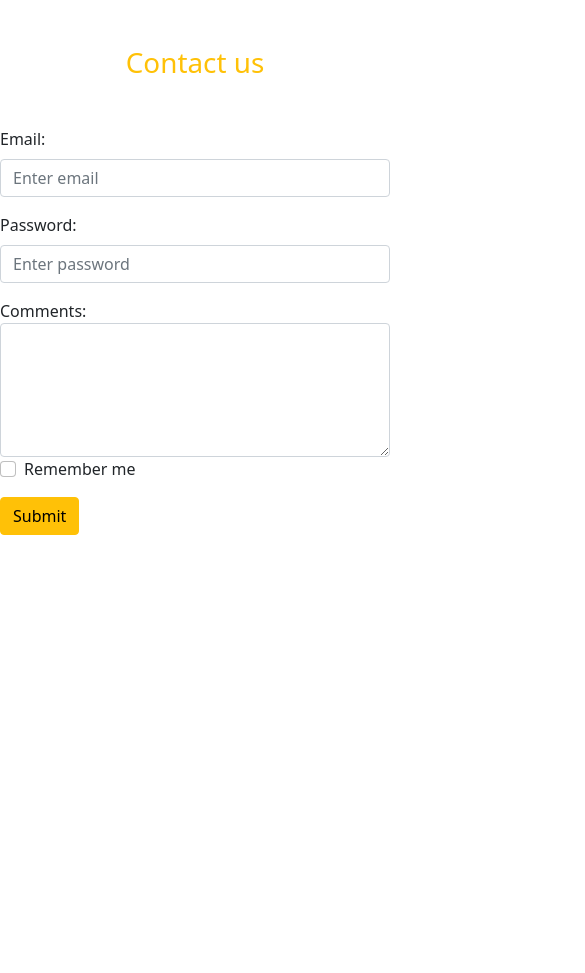
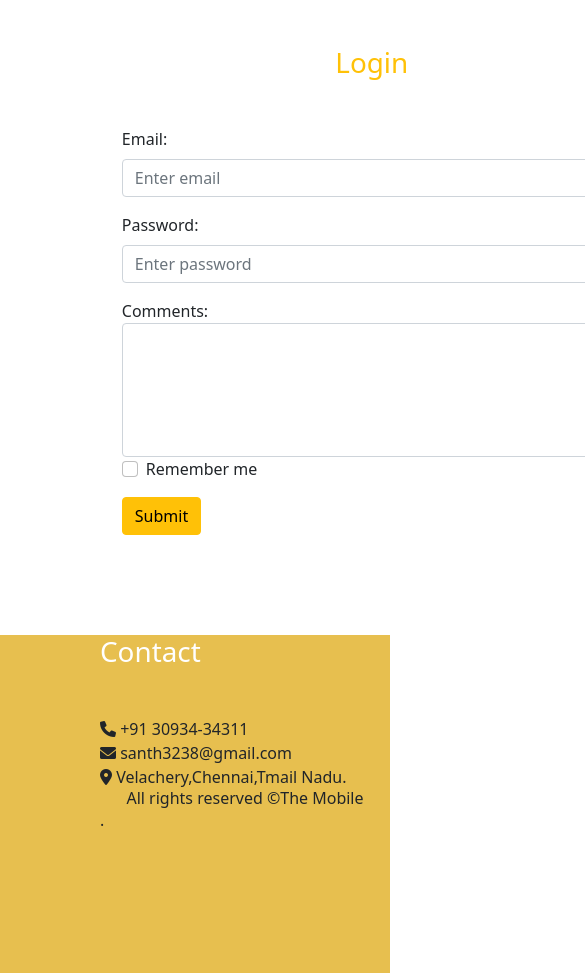
Before and after one commit to santh25IT/Bootstrap-task, a plain HTML site: page index.html in a window 390 px wide. Shown: the part 3588-4561 px from the top of the page, 585 px wide, since content can reach past the window. Before the commit the page ends 4123 px from the top, so only its background shows below. Drawn offline with nearby package versions, Linux system fonts and the light colour scheme.

Commit message:
first commit

```diff
--- a/assets/style.css
+++ b/assets/style.css
@@ -9,3 +9,17 @@
 
 
 }
+div .map{
+  width: 200px;
+  height: 300px;
+}
+.contact{
+  height: 40vh;
+  width: 100%;
+  margin-top: 100px;
+  padding-left: 100px;
+  background: rgb(231, 191, 79);
+}
+ h1 i{
+  margin-left: 200px;
+}
--- a/index.html
+++ b/index.html
@@ -1,3 +1,4 @@
+
 <!DOCTYPE html>
 <html lang="en">
 <head>
@@ -6,6 +7,8 @@
   <link rel="stylesheet" href="./assets/style.css">
   <!-- bootstrap  link  for css-->
 <link href="https://cdn.jsdelivr.net/npm/bootstrap@5.0.2/dist/css/bootstrap.min.css" rel="stylesheet" integrity="sha384-EVSTQN3/azprG1Anm3QDgpJLIm9Nao0Yz1ztcQTwFspd3yD65VohhpuuCOmLASjC" crossorigin="anonymous">
+<!-- font link -->
+<link rel="stylesheet" href="https://cdnjs.cloudflare.com/ajax/libs/font-awesome/6.0.0/css/all.min.css" integrity="sha512-9usAa10IRO0HhonpyAIVpjrylPvoDwiPUiKdWk5t3PyolY1cOd4DSE0Ga+ri4AuTroPR5aQvXU9xC6qOPnzFeg==" crossorigin="anonymous" referrerpolicy="no-referrer" />
   <title>index.bootstrap</title>
 </head>
 <body>
@@ -22,7 +25,13 @@
               <a class="nav-link active text-white" aria-current="page" href="#">HOME</a>
             </li>
             <li class="nav-item">
-              <a class="nav-link text-white" href="#abou">ABOUT</a>
+              <a class="nav-link text-white" href="#about">ABOUT</a>
+            </li>
+            <li class="nav-item">
+              <a class="nav-link text-white" href="#login">LOGIN</a>
+            </li>
+            <li class="nav-item">
+              <a class="nav-link text-white" href="#contact">CONTACT</a>
             </li>
             <li class="nav-item dropdown">
               <a class="nav-link dropdown-toggle text-white" href="#" id="navbarScrollingDropdown" role="button" data-bs-toggle="dropdown" aria-expanded="false">
@@ -123,7 +132,7 @@
   </div>
   <br><br>
   <!-- company -->
-  <h1 class="mb-5 text-center text-warning" >COMPANY</h1>
+  <h1 class="mb-5 text-center text-warning" id="" >COMPANY</h1>
   <div class="container my-5 ">
     <div class="row row-cols-1 row-cols-md-3 g-4">
       <div class="col">
@@ -158,10 +167,13 @@
       </div>
     </div>
   </div>
-    <!-- Contact us -->
-  <h1 class="mb-5 text-center text-warning" >Contact us</h1>
- <form action="/action_page.php">
+    <!-- Login -->
+
+  <div class="container" id="login">
+    <div class="login">
+ <form action="/action_page.php" style="width: 500px; margin-left: 30%;" >
   <div class="mb-3 mt-3">
+    <h1 class="mb-5 text-center text-warning" >Login</h1>
     <label for="email" class="form-label">Email:</label>
     <input type="email" class="form-control" id="email" placeholder="Enter email" name="email">
   </div>
@@ -178,7 +190,19 @@
   </div>
   <button type="submit" class="btn btn-warning">Submit</button>
 </form>
+</div>
+</div>
+<!-- contact -->
 
+
+    <div class="contact" id="contact">
+      <h1 class="mb-5  text-white" >Contact</h1>
+    <i class="fa-solid fa-phone"></i> +91 30934-34311 <br>
+    <i class="fa-solid fa-envelope"></i> santh3238@gmail.com <br>
+    <i class="fa-solid fa-location-dot"></i> Velachery,Chennai,Tmail Nadu.
+    <h6 class="cpy text-center mb-0"> All rights reserved &copy;The Mobile</h6>
+       .
+ </div>
    <!-- bootstrap link for js -->
    <script src="https://cdn.jsdelivr.net/npm/@popperjs/core@2.9.2/dist/umd/popper.min.js" integrity="sha384-IQsoLXl5PILFhosVNubq5LC7Qb9DXgDA9i+tQ8Zj3iwWAwPtgFTxbJ8NT4GN1R8p" crossorigin="anonymous"></script>
    <script src="https://cdn.jsdelivr.net/npm/bootstrap@5.0.2/dist/js/bootstrap.min.js" integrity="sha384-cVKIPhGWiC2Al4u+LWgxfKTRIcfu0JTxR+EQDz/bgldoEyl4H0zUF0QKbrJ0EcQF" crossorigin="anonymous"></script>
```
